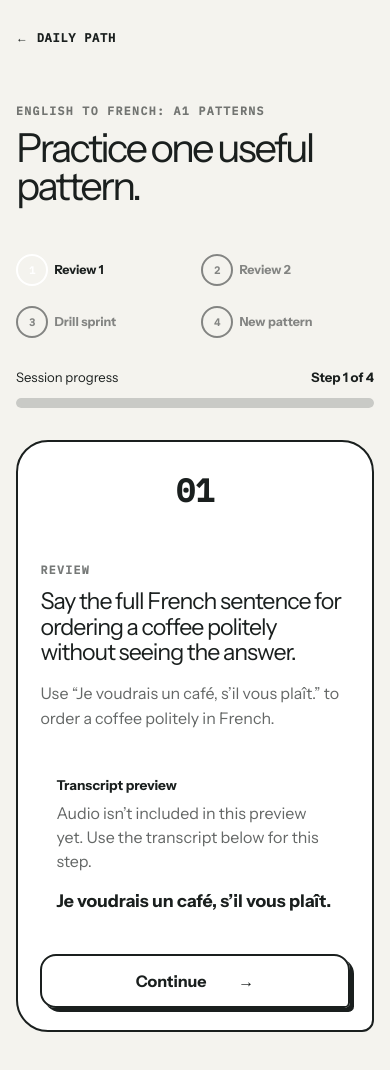
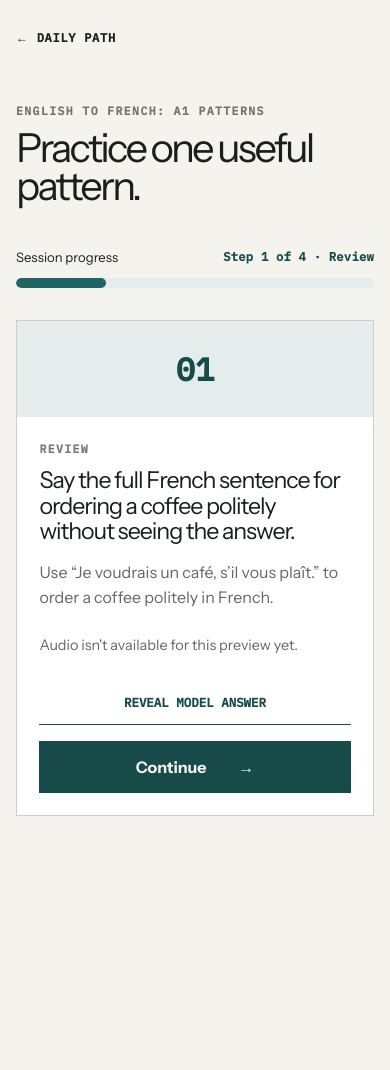
Before and after one commit to sleuthy-sloth/VerbaLibera, a Next.js app: page /learn/english-to-french in a window 390 px wide. Shown: the top 1070 px of the page. After the commit the page ends 896 px from the top, so only its background shows below. Built offline with nearby package versions, Linux system fonts and the light colour scheme.

Commit message:
feat: redesign guided session flow

```diff
--- a/src/components/session/GuidedSession.tsx
+++ b/src/components/session/GuidedSession.tsx
@@ -22,6 +22,7 @@ export function GuidedSession({ progress, courseSlug }: GuidedSessionProps) {
   const course = initialCourses.find((candidate) => candidate.slug === courseSlug);
   const sessionSteps = progress.session.filter((step) => step.courseSlug === courseSlug);
   const [stepIndex, setStepIndex] = useState(0);
+  const [answerRevealed, setAnswerRevealed] = useState(false);
 
   if (!course) {
     return (
@@ -51,6 +52,12 @@ export function GuidedSession({ progress, courseSlug }: GuidedSessionProps) {
   const stepLabel = isComplete
     ? `${sessionSteps.length} of ${sessionSteps.length} steps complete`
     : `Step ${stepIndex + 1} of ${sessionSteps.length}`;
+  const activeStepLabel = isComplete ? 'Complete' : stepNames[activeStep.kind];
+
+  const advanceStep = () => {
+    setAnswerRevealed(false);
+    setStepIndex((current) => Math.min(current + 1, sessionSteps.length));
+  };
 
   return (
     <main className={styles.session}>
@@ -64,29 +71,10 @@ export function GuidedSession({ progress, courseSlug }: GuidedSessionProps) {
         <h1 id="session-heading">Practice one useful pattern.</h1>
       </section>
 
-      <nav className={styles.stepRail} aria-label="Session steps">
-        <ol>
-          {sessionSteps.map((step, index) => {
-            const duplicateIndex = sessionSteps
-              .slice(0, index + 1)
-              .filter((candidate) => candidate.kind === step.kind).length;
-            const label = step.kind === 'REVIEW' ? `Review ${duplicateIndex}` : stepNames[step.kind];
-            const state = index < stepIndex ? 'complete' : index === stepIndex ? 'current' : 'upcoming';
-
-            return (
-              <li aria-current={state === 'current' ? 'step' : undefined} data-state={state} key={step.id}>
-                <span aria-hidden="true">{index < stepIndex ? '✓' : index + 1}</span>
-                {label}
-              </li>
-            );
-          })}
-        </ol>
-      </nav>
-
       <div className={styles.sessionProgress}>
         <div>
           <span>Session progress</span>
-          <strong>{stepLabel}</strong>
+          <strong className={styles.stepline}>{stepLabel} · {activeStepLabel}</strong>
         </div>
         <progress
           aria-label="Session progress"
@@ -101,7 +89,7 @@ export function GuidedSession({ progress, courseSlug }: GuidedSessionProps) {
           <span className={styles.completionMark} aria-hidden="true">✓</span>
           <p className={styles.eyebrow}>Path complete</p>
           <h2>Session complete</h2>
-          <p>Nice work. This preview would add a gentle 20 preview XP—nothing was saved.</p>
+          <p>Nice work. This preview would add a gentle 20 preview XP. Nothing was saved.</p>
           <Link href="/">Back to your daily path</Link>
         </section>
       ) : (
@@ -117,12 +105,17 @@ export function GuidedSession({ progress, courseSlug }: GuidedSessionProps) {
             <p className={styles.prompt}>
               {activeStep.kind === 'DRILL' ? concept.drills[0].prompt : concept.explanation}
             </p>
-            <div className={styles.audioNotice} role="note">
-              <strong>Transcript preview</strong>
-              <p>Audio isn’t included in this preview yet. Use the transcript below for this step.</p>
-              <blockquote>{concept.audioSegments[1].transcript}</blockquote>
-            </div>
-            <button onClick={() => setStepIndex((current) => Math.min(current + 1, sessionSteps.length))} type="button">
+            <p className={styles.audioNotice} role="note">Audio isn&apos;t available for this preview yet.</p>
+            <button className={styles.revealAction} onClick={() => setAnswerRevealed(true)} type="button">
+              Reveal model answer
+            </button>
+            {answerRevealed ? (
+              <section aria-label="Model answer" className={styles.modelAnswer}>
+                <p className={styles.eyebrow}>Model answer</p>
+                <p>{concept.audioSegments[1].transcript}</p>
+              </section>
+            ) : null}
+            <button className={styles.primaryAction} onClick={advanceStep} type="button">
               Continue
               <span aria-hidden="true">→</span>
             </button>
--- a/src/components/session/session.module.css
+++ b/src/components/session/session.module.css
@@ -50,74 +50,8 @@
   line-height: 0.94;
 }
 
-.stepRail {
-  margin: 2.75rem 0 1.5rem;
-  overflow-x: auto;
-  scrollbar-width: thin;
-}
-
-.stepRail ol {
-  display: flex;
-  min-width: max-content;
-  margin: 0;
-  padding: 0.5rem 0;
-  list-style: none;
-}
-
-.stepRail li {
-  position: relative;
-  display: flex;
-  min-height: 44px;
-  align-items: center;
-  gap: 0.55rem;
-  padding-right: 2rem;
-  color: color-mix(in srgb, var(--ink) 52%, transparent);
-  font-size: 0.86rem;
-  font-weight: 700;
-}
-
-.stepRail li:not(:last-child)::after {
-  position: absolute;
-  top: 50%;
-  right: 0.55rem;
-  width: 0.9rem;
-  height: 2px;
-  background: color-mix(in srgb, var(--ink) 18%, transparent);
-  content: '';
-}
-
-.stepRail li > span {
-  display: grid;
-  width: 2rem;
-  height: 2rem;
-  place-items: center;
-  border: 2px solid currentColor;
-  border-radius: 50%;
-  font-family: var(--font-utility);
-  font-size: 0.65rem;
-}
-
-.stepRail li[data-state='current'] {
-  color: var(--ink);
-}
-
-.stepRail li[data-state='current'] > span {
-  border-color: var(--indigo);
-  background: var(--indigo);
-  color: white;
-}
-
-.stepRail li[data-state='complete'] {
-  color: var(--ink);
-}
-
-.stepRail li[data-state='complete'] > span {
-  border-color: var(--lime);
-  background: var(--lime);
-}
-
 .sessionProgress {
-  margin-bottom: 2rem;
+  margin: 2.75rem 0 2rem;
 }
 
 .sessionProgress > div {
@@ -135,35 +69,41 @@
   overflow: hidden;
   border: 0;
   border-radius: 999px;
-  background: color-mix(in srgb, var(--ink) 10%, transparent);
-  accent-color: var(--indigo);
+  background: var(--accent-soft);
+  accent-color: var(--accent);
 }
 
 .sessionProgress progress::-webkit-progress-bar {
   border-radius: 999px;
-  background: color-mix(in srgb, var(--ink) 10%, transparent);
+  background: var(--accent-soft);
 }
 
 .sessionProgress progress::-webkit-progress-value {
   border-radius: 999px;
-  background: var(--indigo);
+  background: var(--accent);
+}
+
+.stepline {
+  color: var(--accent-strong);
+  font-family: var(--font-utility);
+  font-size: 0.76rem;
+  letter-spacing: 0.02em;
 }
 
 .activeStep {
   position: relative;
   display: grid;
   overflow: hidden;
-  border: 2px solid var(--ink);
-  border-radius: 2rem 2rem 0.75rem 2rem;
-  background: white;
-  box-shadow: 6px 6px 0 var(--coral);
+  border: 1px solid color-mix(in srgb, var(--ink) 22%, transparent);
+  background: var(--surface);
 }
 
 .stepNumber {
   display: grid;
   min-height: 6rem;
   place-items: center;
-  background: var(--coral);
+  background: var(--accent-soft);
+  color: var(--accent-strong);
   font-family: var(--font-utility);
   font-size: clamp(2rem, 8vw, 4rem);
   font-weight: 800;
@@ -191,28 +131,39 @@
 .audioNotice {
   max-width: 680px;
   margin: 0 0 1.5rem;
-  padding: 1rem;
-  border-left: 4px solid var(--indigo);
-  background: var(--cloud);
-}
-
-.audioNotice > strong {
-  font-size: 0.85rem;
-}
-
-.audioNotice p {
-  margin: 0.35rem 0 0.9rem;
   color: color-mix(in srgb, var(--ink) 68%, transparent);
+  font-size: 0.9rem;
   line-height: 1.5;
 }
 
-.audioNotice blockquote {
-  margin: 0;
-  font-size: 1.1rem;
-  font-weight: 750;
+.revealAction {
+  min-height: 44px;
+  margin: 0 0 1rem;
+  padding: 0.6rem 0;
+  border: 0;
+  border-bottom: 1px solid var(--accent-strong);
+  background: transparent;
+  color: var(--accent-strong);
+  font: 700 0.78rem/1.2 var(--font-utility);
+  text-transform: uppercase;
+  cursor: pointer;
 }
 
-.stepBody button,
+.modelAnswer {
+  max-width: 680px;
+  margin: 0 0 1.5rem;
+  padding: 1rem 1.15rem;
+  border-left: 3px solid var(--accent);
+  background: var(--accent-soft);
+}
+
+.modelAnswer p:last-child {
+  margin: 0;
+  font-size: 1.08rem;
+  font-weight: 700;
+}
+
+.primaryAction,
 .completion a,
 .unavailable a {
   display: inline-flex;
@@ -221,67 +172,39 @@
   justify-content: center;
   gap: 2rem;
   padding: 0.8rem 1.2rem;
-  border: 2px solid var(--ink);
-  border-radius: 1rem 1rem 0.35rem 1rem;
-  background: var(--lime);
-  color: var(--ink);
+  border: 1px solid var(--accent-strong);
+  background: var(--accent-strong);
+  color: var(--canvas);
   font: inherit;
   font-weight: 800;
   text-decoration: none;
   cursor: pointer;
-  box-shadow: 4px 4px 0 var(--ink);
-  transition: transform 160ms ease, box-shadow 160ms ease;
+  transition: background 160ms ease;
 }
 
-@media (max-width: 719px) {
+@media (max-width: 760px) {
   .sessionHeader span {
     display: none;
   }
 
-  .stepRail {
-    margin-right: 0;
-    overflow: visible;
-    padding-right: 0;
-  }
-
-  .stepRail ol {
-    display: grid;
-    min-width: 0;
-    grid-template-columns: repeat(2, minmax(0, 1fr));
-    gap: 0.5rem 0.75rem;
-    padding: 0;
-  }
-
-  .stepRail li {
-    gap: 0.4rem;
-    padding-right: 0;
-    font-size: 0.78rem;
-  }
-
-  .stepRail li:not(:last-child)::after {
-    display: none;
-  }
-
-  .stepBody button,
+  .revealAction,
+  .primaryAction,
   .completion a,
   .unavailable a {
     width: 100%;
   }
 }
 
-.stepBody button:hover,
+.primaryAction:hover,
 .completion a:hover,
 .unavailable a:hover {
-  box-shadow: 2px 2px 0 var(--ink);
-  transform: translate(2px, 2px);
+  background: var(--accent);
 }
 
 .completion {
   padding: clamp(2rem, 7vw, 5rem);
-  border: 2px solid var(--ink);
-  border-radius: 2rem 2rem 0.75rem 2rem;
-  background: var(--lime);
-  box-shadow: 8px 8px 0 var(--indigo);
+  border: 1px solid color-mix(in srgb, var(--ink) 18%, transparent);
+  background: var(--surface);
 }
 
 .completionMark {
@@ -290,7 +213,7 @@
   height: 4rem;
   margin-bottom: 2rem;
   place-items: center;
-  border: 3px solid var(--ink);
+  border: 2px solid var(--accent);
   border-radius: 50%;
   font-size: 2rem;
   transition: transform 300ms ease;
@@ -330,7 +253,7 @@
   margin-top: 1.5rem;
 }
 
-@media (min-width: 720px) {
+@media (min-width: 761px) {
   .activeStep {
     grid-template-columns: 0.28fr 1.72fr;
   }
@@ -338,8 +261,4 @@
   .stepNumber {
     min-height: 100%;
   }
-
-  .activeStep {
-    box-shadow: 8px 8px 0 var(--coral);
-  }
 }
```
Also changed, not shown: 1 other file (tests, documents, lock files or other folders).
